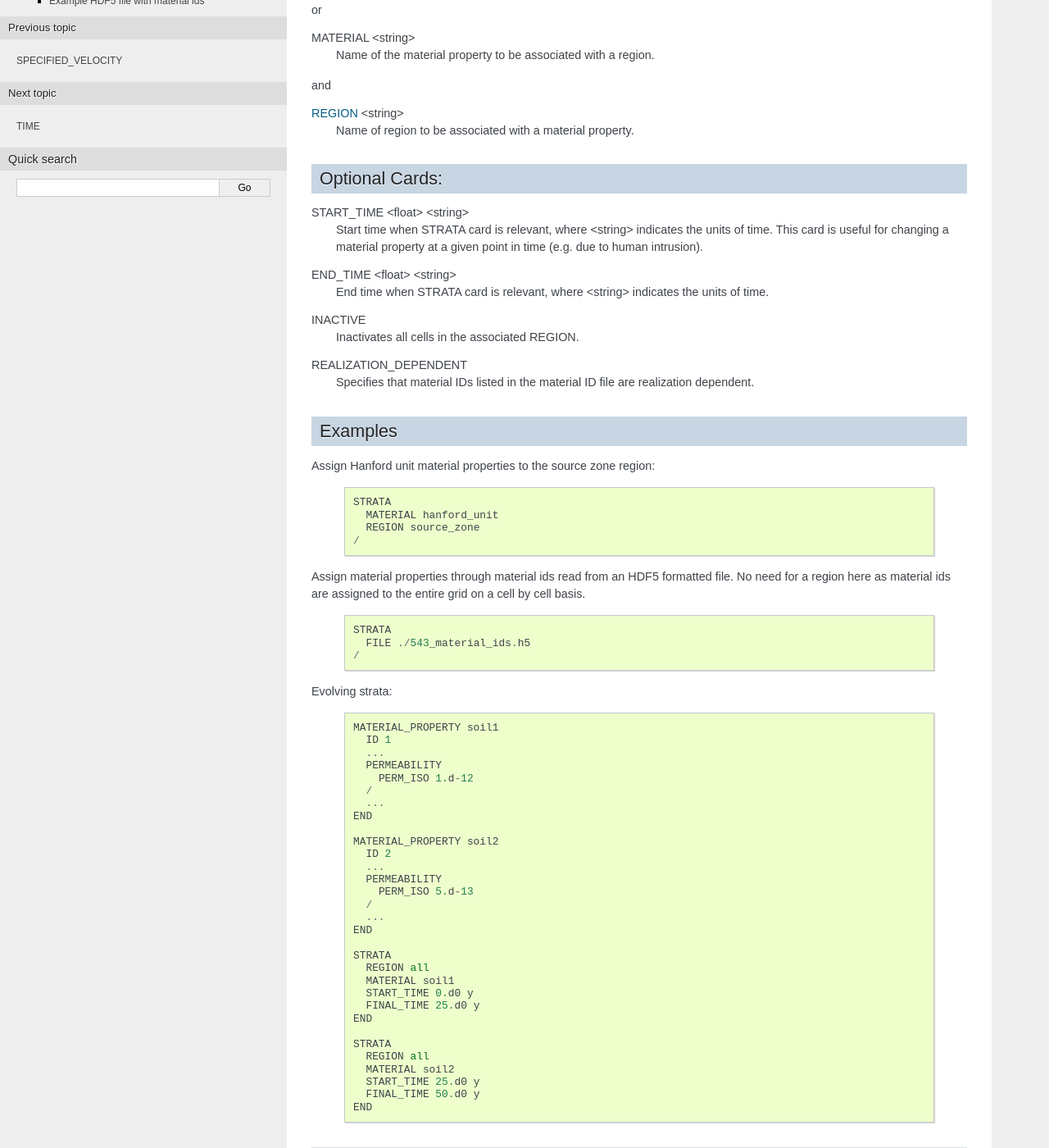
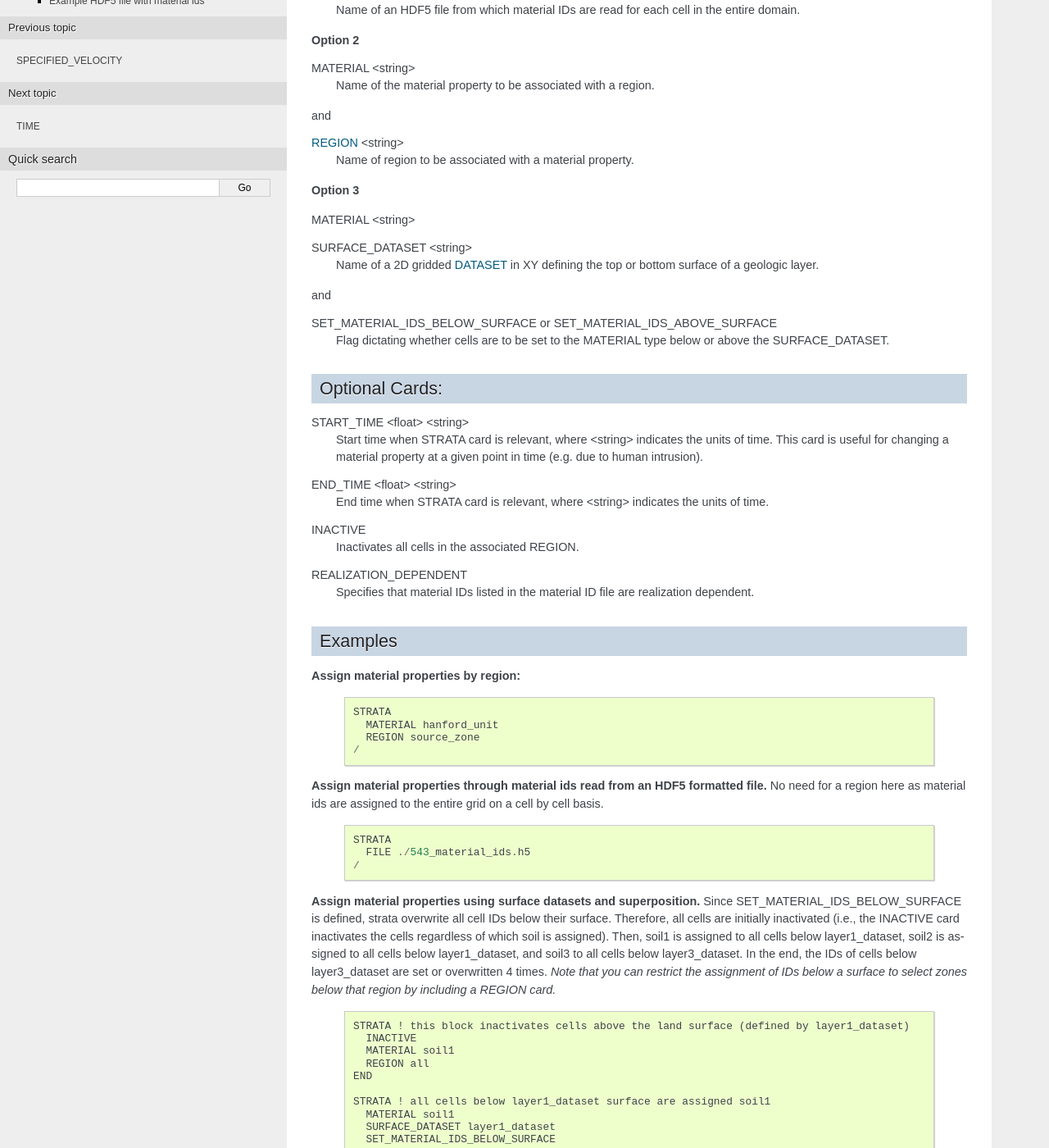
Before and after one commit to Miracloon/pflotran-documentation, a Sphinx documentation site: the page built from source/user_guide/cards/subsurface/strata_card.rst, in a window 1280 px wide and 1400 px high, scrolled down 370 px. Shown: the whole window at 82% size. Built offline with Sphinx 7.4.7, drawn with Linux system fonts in a browser that asks for light colours; some of the changed text lies outside the part shown.

Commit message:
added documentation for strata defined through surface datasets

```diff
--- a/source/user_guide/cards/subsurface/strata_card.rst
+++ b/source/user_guide/cards/subsurface/strata_card.rst
@@ -11,10 +11,12 @@ Required Cards:
 STRATA
  Opens the strata block.
 
+**Option 1**
+
 FILE <string>
  Name of an HDF5 file from which material IDs are read for each cell in the entire domain.
 
-or
+**Option 2**
 
 MATERIAL <string>
  Name of the material property to be associated with a region.
@@ -23,6 +25,20 @@ and
 
 :ref:`region-card` <string>
  Name of region to be associated with a material property.
+
+**Option 3**
+
+MATERIAL <string>
+
+SURFACE_DATASET <string>
+ Name of a 2D gridded :ref:`dataset-card` in XY defining the top or bottom
+ surface of a geologic layer.
+
+and
+
+SET_MATERIAL_IDS_BELOW_SURFACE or SET_MATERIAL_IDS_ABOVE_SURFACE
+ Flag dictating whether cells are to be set to the MATERIAL type
+ below or above the SURFACE_DATASET.
 
 Optional Cards:
 ---------------
@@ -44,7 +60,7 @@ REALIZATION_DEPENDENT
 
 Examples
 --------
-Assign Hanford unit material properties to the source zone region:
+**Assign material properties by region:**
 
  ::
 
@@ -53,7 +69,7 @@ Assign Hanford unit material properties to the source zone region:
     REGION source_zone
   /
 
-Assign material properties through material ids read from an HDF5 formatted file.  No need for a region here as material ids are assigned to the entire grid on a cell by cell basis.
+**Assign material properties through material ids read from an HDF5 formatted file.**  No need for a region here as material ids are assigned to the entire grid on a cell by cell basis.
 
  ::
 
@@ -61,7 +77,45 @@ Assign material properties through material ids read from an HDF5 formatted file
     FILE ./543_material_ids.h5
   /
 
-Evolving strata:
+**Assign material properties using surface datasets and superposition.**
+Since SET_MATERIAL_IDS_BELOW_SURFACE is defined, strata overwrite
+all cell IDs below their surface.
+Therefore, all cells are initially inactivated (i.e., the INACTIVE
+card inactivates the cells regardless of which soil is assigned).
+Then, soil1 is assigned to all cells below layer1_dataset,
+soil2 is assigned to all cells below layer1_dataset, and soil3 to all
+cells below layer3_dataset. In the end, the IDs of cells below
+layer3_dataset are set or overwritten 4 times. *Note that you can
+restrict the assignment of IDs below a surface to select zones below
+that region by including a REGION card.*
+
+ ::
+
+  STRATA ! this block inactivates cells above the land surface (defined by layer1_dataset)
+    INACTIVE
+    MATERIAL soil1
+    REGION all
+  END
+
+  STRATA ! all cells below layer1_dataset surface are assigned soil1
+    MATERIAL soil1
+    SURFACE_DATASET layer1_dataset
+    SET_MATERIAL_IDS_BELOW_SURFACE
+  END
+
+  STRATA ! all cells below layer1_dataset surface are assigned soil2
+    MATERIAL soil2
+    SURFACE_DATASET layer2_dataset
+    SET_MATERIAL_IDS_BELOW_SURFACE
+  END
+
+  STRATA ! all cells below layer1_dataset surface are assigned soil3
+    MATERIAL soil3
+    SURFACE_DATASET layer3_dataset
+    SET_MATERIAL_IDS_BELOW_SURFACE
+  END
+
+**Assigning evolving strata:**
 
  ::
 
```
